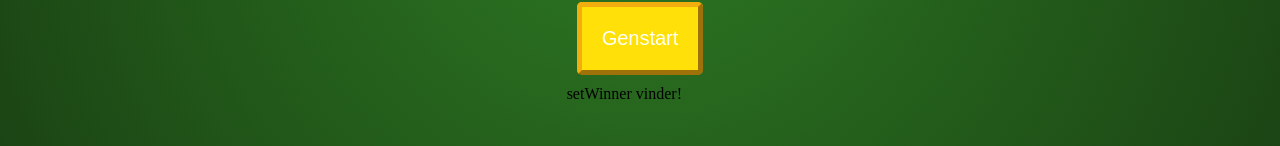
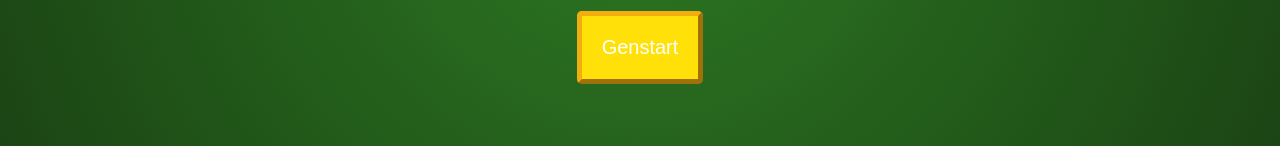
Before and after one commit to simo994q/react-terninge-spil, a React (Vite) app in the folder terninge-spil/: page / in a window 1280 px wide. Shown: the part 546-692 px from the top of the page. Built offline with nearby package versions, Linux system fonts and the light colour scheme.

Commit message:
det virker fis

```diff
--- a/terninge-spil/src/App.jsx
+++ b/terninge-spil/src/App.jsx
@@ -25,7 +25,7 @@ function App() {
   const [playerOnePoints, setPlayerOnePoints] = useState(0)
   const [playerTwoPoints, setPlayerTwoPoints] = useState(0)
 
-  const [winner, setWinner] =useState('setWinner');
+  const [winner, setWinner] = useState('');
 
   useEffect(() => {
     console.log(playerOneRoll, playerTwoRoll);
@@ -49,32 +49,23 @@ function App() {
     getPlayerTwoRoll()
   };
 
-  useEffect(() =>{
-    if (playerOnePoints === 5){setWinner('Spiller 1')}
-
-    if (playerTwoPoints === 5){setWinner('Spiller 2')}
-
-
-  },[playerOneRoll, playerTwoRoll])
-
-
-
+  useEffect(() => {
+    if (playerOnePoints === 5) { setWinner('Spiller 1') }
+    if (playerTwoPoints === 5) { setWinner('Spiller 2') }
+  }, [playerOneRoll, playerTwoRoll])
 
   useEffect(() => {
-    if (playerOneRoll != 1 && playerTwoRoll != 1) {
-      calculateWin()
-    }
+    // if (playerOneRoll != 1 && playerTwoRoll != 1) {
+    calculateWin()
+    // }
   }, [playerOneRoll, playerTwoRoll])
 
   function calculateWin() {
     if (playerOneRoll > playerTwoRoll) {
-
       setPlayerOnePoints(playerOnePoints + 1)
     } else if (playerOneRoll < playerTwoRoll) {
-
       setPlayerTwoPoints(playerTwoPoints + 1)
     } else if (playerOneRoll === playerTwoRoll) {
-
       alert('Tie Game')
     }
   }
@@ -86,7 +77,6 @@ function App() {
     setPlayerOneRoll(1);
     setPlayerTwoRoll(1);
     setWinner('');
-
   };
 
   return (
@@ -98,7 +88,7 @@ function App() {
           <img src={Images[Number(playerTwoRoll - 1)].image}></img>
           <button onClick={rollDice}>Slå</button>
           <button onClick={reset}>Genstart</button>
-          <p>{`${winner} vinder!`}</p>
+          <p>{winner}</p>
         </div>
         <Players playerPoints={playerTwoPoints} playerRoll={playerTwoRoll} player={2} />
       </div>
```
